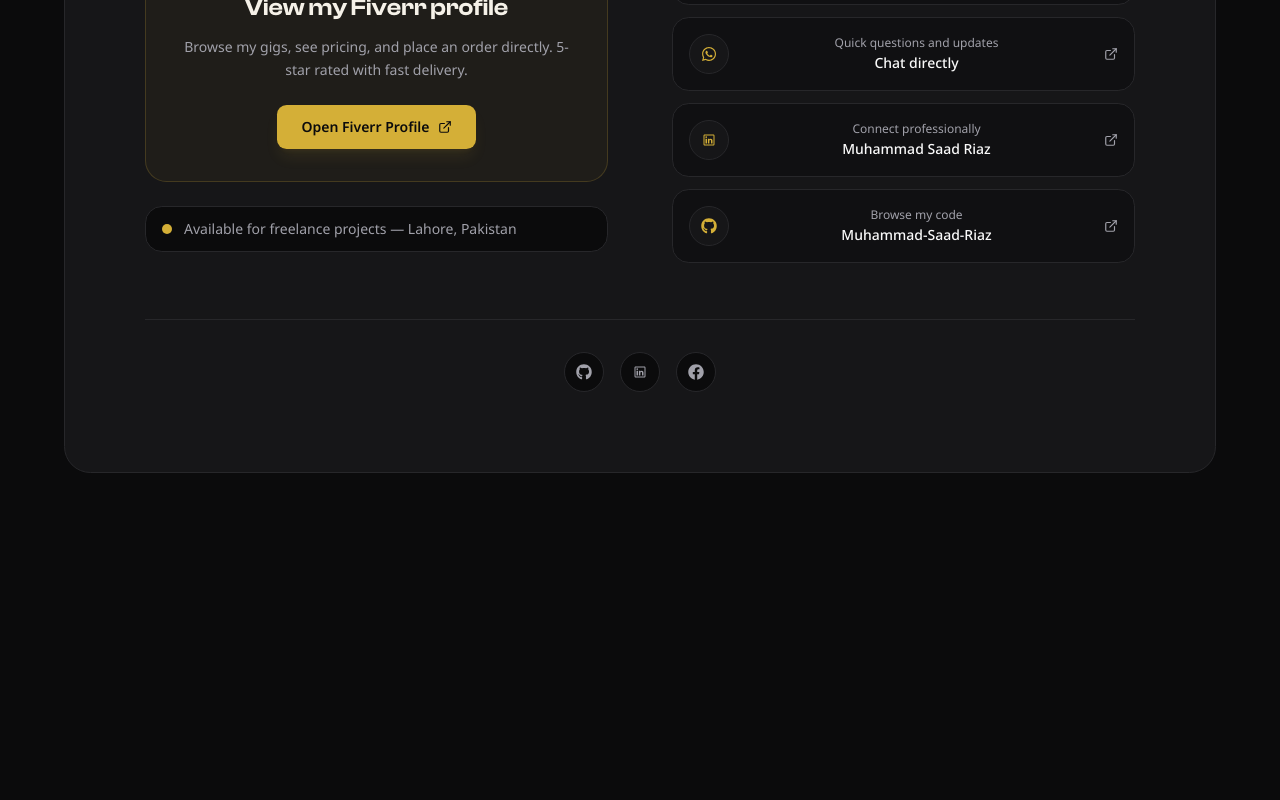
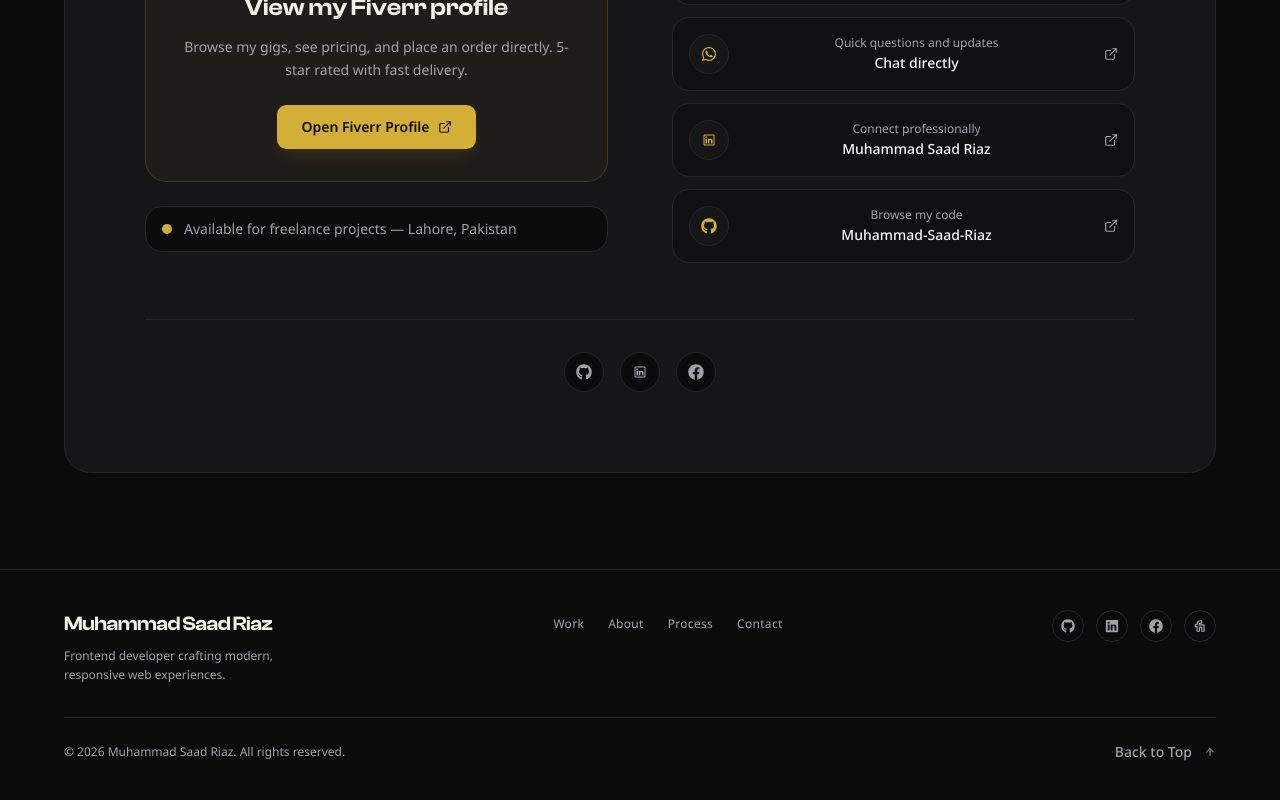
Before and after one commit to Muhammad-Saad-Riaz/M-Saad-Riaz-Portfolio-v2, a Next.js app: page / in a window 1280 px wide. Shown: the part 6390-7190 px from the top of the page. Before the commit the page ends 6959 px from the top, so only its background shows below. Built offline with nearby package versions, Linux system fonts and the light colour scheme; a web font is replaced by a local one.

Commit message:
Added footer section

```diff
--- a/src/app/layout.tsx
+++ b/src/app/layout.tsx
@@ -4,6 +4,7 @@
 import "./globals.css";
 import Navbar from "@/components/layout/Navbar";
 import { cn } from "@/lib/utils";
+import Footer from "@/components/layout/Footer";
 
 const playfairDisplayHeading = Playfair_Display({subsets:['latin'],variable:'--font-heading'});
 
@@ -55,6 +56,7 @@
       <body className="antialiased">
         <Navbar />
         {children}
+        <Footer />
       </body>
     </html>
   );
--- a/src/components/layout/Footer.tsx
+++ b/src/components/layout/Footer.tsx
@@ -0,0 +1,100 @@
+"use client";
+import { personalInfo } from "@/data/portfolio-data";
+import { socialLinks } from "@/constants/social-links";
+import { navLinks } from "@/constants/navigation";
+import { ArrowUp } from "lucide-react";
+import { FaGithub, FaFacebook, FaLinkedin } from "react-icons/fa";
+import { TbBrandFiverr } from "react-icons/tb";
+
+const socialIcons = [
+  { icon: FaGithub, label: "GitHub", href: socialLinks.github },
+  { icon: FaLinkedin, label: "LinkedIn", href: socialLinks.linkedin },
+  { icon: FaFacebook, label: "Facebook", href: socialLinks.facebook },
+  { icon: TbBrandFiverr, label: "Fiverr", href: socialLinks.fiverr },
+];
+
+export default function Footer(){
+  const scrollToTop = () => {
+    window.scrollTo({
+      top: 0,
+      behavior: "smooth",
+    });
+  };
+  return(
+    <footer className="border-t border-border px-6 py-10">
+      <div className="max-w-6xl mx-auto">
+        {/* Top Row */}
+        <div className="flex flex-col md:flex-row items-start justify-between gap-8 mb-8">
+
+          {/* Brand */}
+          <div className="flex flex-col gap-2">
+            <span className="font-clash font-semibold text-xl text-ivory tracking-tight">
+              {personalInfo.fullName}
+            </span>
+            <p className="font-sans text-xs text-muted-foreground max-w-55 leading-relaxed">
+              Frontend developer crafting modern, responsive web experiences.
+            </p>
+          </div>
+
+          {/* Nav links */}
+          <nav>
+            <ul className="flex items-center gap-6 flex-wrap">
+              {navLinks.map((link)=>(
+                <li key={link.href}>
+                  <a
+                    href={link.href}
+                    className="text-xs font-sans text-muted-foreground hover:text-gold transition-colors duration-200 tracking-wide"
+                  >
+                    {link.label}
+                  </a>
+                </li>
+              ))}
+            </ul>
+          </nav>
+
+          {/* Social icons */}
+          <div className="flex items-center gap-3">
+            {socialIcons.map((social) => {
+              const Icon = social.icon;
+              return (
+                <a
+                  key={social.label}
+                  href={social.href}
+                  target="_blank"
+                  rel="noopener noreferrer"
+                  aria-label={social.label}
+                  className="flex items-center justify-center w-8 h-8 rounded-full border border-border text-muted-foreground hover:border-gold/40 hover:text-gold transition-all duration-200 focus-visible:outline-none focus-visible:ring-2 focus-visible:ring-gold"
+                >
+                  <Icon size={14} />
+                </a>
+              );
+            })}
+          </div>
+        </div>
+
+        {/* Divider */}
+        <div className="w-full h-px bg-border mb-6" />
+
+        {/* Bottom row */}
+        <div className="flex flex-col md:flex-row items-center justify-between gap-3">
+          <p className="font-sans text-xs text-muted-foreground">
+            © {new Date().getFullYear()} {personalInfo.fullName}. All rights reserved.
+          </p>
+
+          {/* Back to Top */}
+          <button
+            onClick={scrollToTop}
+            className="group flex items-center gap-3 font-sans text-sm font-medium text-muted-custom hover:text-gold transition-colors duration-300 focus-visible:outline-none focus-visible:ring-2 focus-visible:ring-gold"
+            aria-label="Scroll to top"
+          >
+            <span>Back to Top</span>
+            <ArrowUp
+              size={12}
+              className="group-hover:-translate-y-0.5 transition-transform duration-200"
+            />
+          </button>
+        </div>
+      </div>
+    </footer>
+  )
+}
--- a/src/components/sections/Contact.tsx
+++ b/src/components/sections/Contact.tsx
@@ -1,7 +1,8 @@
 "use client"
 
 import { motion } from "framer-motion";
-import { socialLinks, personalInfo } from "@/data/portfolio-data";
+import { personalInfo } from "@/data/portfolio-data";
+import { socialLinks } from "@/constants/social-links";
 import { Mail, ExternalLink, } from "lucide-react";
 import { LiaLinkedin } from "react-icons/lia";
 import { FaFacebook, FaGithub, FaWhatsapp } from "react-icons/fa";
@@ -112,7 +113,7 @@
                     href={socialLinks.fiverr}
                     target="_blank"
                     rel="noopener noreferrer"
-                    className="inline-flex items-center gap-2 px-6 py-3 rounded-md bg-gold text-background font-sans font-semibold text-sm hover:bg-gold-light transition-colors duration-200 shadow-lg shadow-gold/10 hover:shadow-gold/20"
+                    className="inline-flex items-center gap-2 px-6 py-3 rounded-md bg-gold text-background font-sans font-semibold text-sm hover:bg-gold-light transition-colors duration-200 shadow-lg shadow-gold/10 hover:shadow-gold/20 focus-visible:outline-none focus-visible:ring-2 focus-visible:ring-gold"
                   >
                     Open Fiverr Profile
                     <ExternalLink size={14} />
@@ -151,7 +152,7 @@
                       whileInView={{ opacity: 1, y: 0 }}
                       viewport={{ once: true }}
                       transition={{ duration: 0.4, delay: i * 0.08 }}
-                      className="group flex items-center gap-4 p-4 rounded-xl border border-border bg-background/50 hover:bg-background hover:border-gold/40 transition-colors duration-300"
+                      className="group flex items-center gap-4 p-4 rounded-xl border border-border bg-background/50 hover:bg-background hover:border-gold/40 transition-colors duration-300 focus-visible:outline-none focus-visible:ring-2 focus-visible:ring-gold"
                     >
                       {/* Icon */}
                       <div className="flex items-center justify-center w-10 h-10 rounded-full bg-surface border border-border group-hover:border-gold/30 transition-colors duration-300 shrink-0">
@@ -199,7 +200,7 @@
                     target="_blank"
                     rel="noopener noreferrer"
                     aria-label={social.label}
-                    className="flex items-center justify-center w-10 h-10 rounded-full border border-border bg-background text-muted-foreground hover:border-gold/40 hover:text-gold hover:scale-110 transition-all duration-200"
+                    className="flex items-center justify-center w-10 h-10 rounded-full border border-border bg-background text-muted-foreground hover:border-gold/40 hover:text-gold hover:scale-110 transition-all duration-200 focus-visible:outline-none focus-visible:ring-2 focus-visible:ring-gold"
                   >
                     <Icon size={16} />
                   </a>
--- a/src/constants/social-links.ts
+++ b/src/constants/social-links.ts
@@ -1,7 +1,8 @@
 export const socialLinks = {
   github: "https://github.com/Muhammad-Saad-Riaz",
   linkedin: "https://linkedin.com/in/muhammad-saad-riaz",
-  fiverr: "https://www.fiverr.com/m_saad_webdev",
+  fiverr: "https://fiverr.com/m_saad_webdev",
   email: "msaadriaz11@gmail.com",
   whatsapp: "https://wa.me/923264737989",
+  facebook: "https://www.facebook.com/profile.php?id=61581438106978",
 };
--- a/src/data/portfolio-data.ts
+++ b/src/data/portfolio-data.ts
@@ -249,22 +249,3 @@
     }
   ]
 };
-
-// ─── Social Links ───────────────────────────────────────────────────────────────
-export const socialLinks = {
-  github: "https://github.com/Muhammad-Saad-Riaz",
-  linkedin: "https://linkedin.com/in/muhammad-saad-riaz",
-  fiverr: "https://fiverr.com/m_saad_webdev",
-  email: "msaadriaz11@gmail.com",
-  whatsapp: "https://wa.me/923264737989",
-  facebook: "https://www.facebook.com/profile.php?id=61581438106978",
-};
-
-// export const footerContent = {
-//   copyright: `© ${new Date().getFullYear()} Muhammad Saad Riaz. All rights reserved.`,
-// };
-
-// export const footerContent = {
-//   text: "© 2026 Saad. All rights reserved.",
-//   tagline: "Building premium digital experiences."
-// };
```
